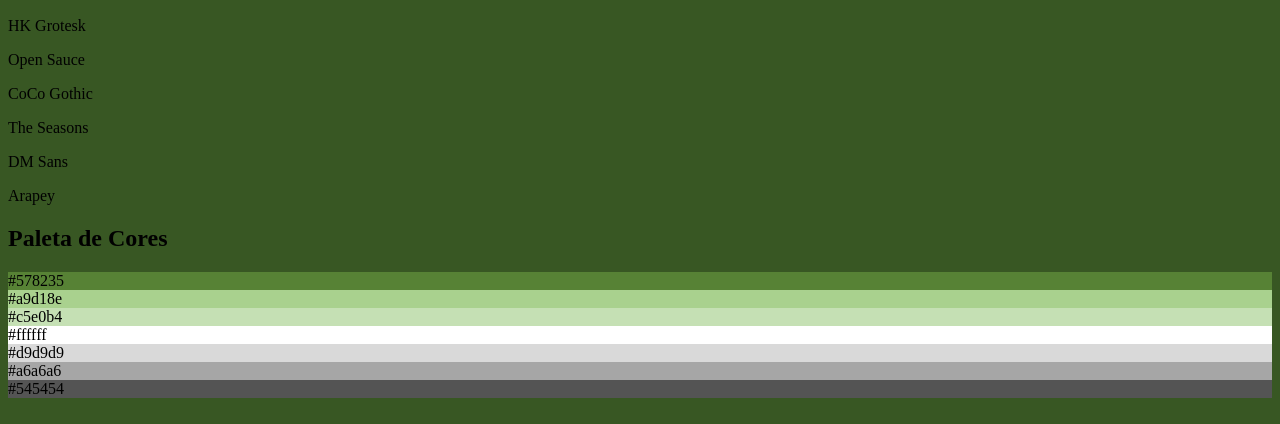
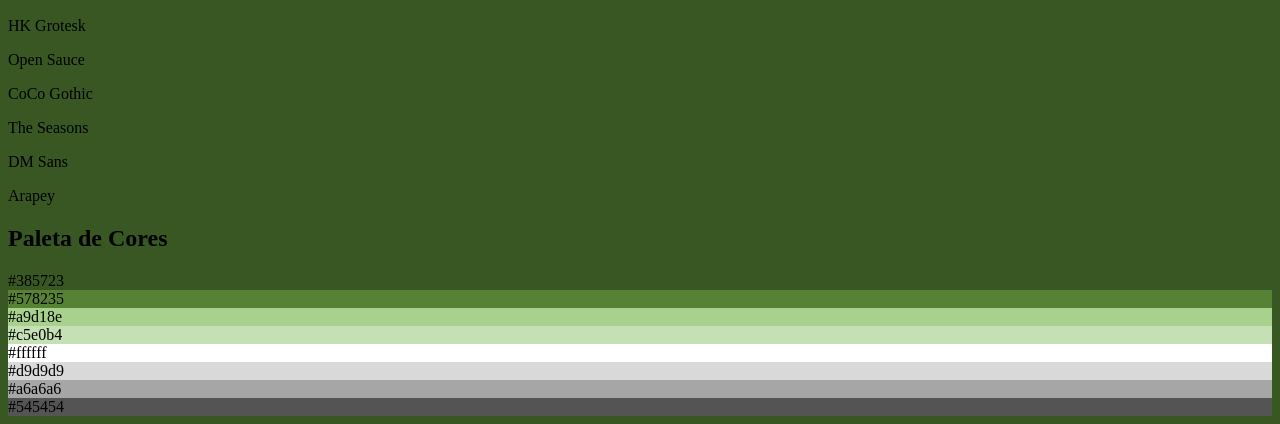
Before and after one commit to wulver09/site_educacao_fisica, a plain HTML site: page index.html in a window 1280 px wide. Shown: the part 721-1145 px from the top of the page. Drawn offline with Linux system fonts and the light colour scheme.

Commit message:
gkimigmeige

```diff
--- a/index.html
+++ b/index.html
@@ -4,7 +4,7 @@
     <title>Site Educação Física</title>
     <style>
           body {
-            background-color: #385723;
+            background-color:#385723;
           }
         h1 {
             color: #ffffff;
@@ -45,6 +45,7 @@
     <p>Arapey</p>
     <h2>Paleta de Cores</h2>
     <div class="paleta">
+    <div class="cor" style="background-color: #385723;">#385723</div>
     <div class="cor" style="background-color: #578235;">#578235</div>
     <div class="cor" style="background-color: #a9d18e;">#a9d18e</div>
     <div class="cor" style="background-color: #c5e0b4;">#c5e0b4</div>
```
